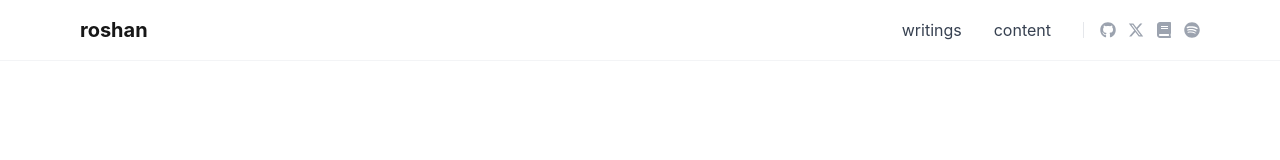
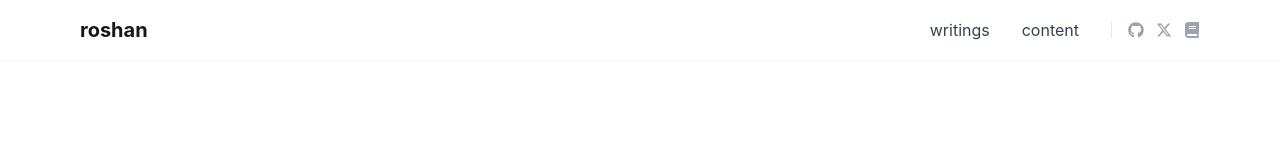
Before and after one commit to rohoswagger/whoami, a Next.js app: page / in a window 1280 px wide. Shown: the top 160 px of the page. Built offline with nearby package versions, Linux system fonts and the light colour scheme.

Commit message:
Remove Spotify from social links

```diff
--- a/public/data/links.ts
+++ b/public/data/links.ts
@@ -13,9 +13,4 @@ export const LINKS = [
     icon: FaBook,
     href: "https://goodreads.com/rohoswagger",
   },
-  {
-    name: "Spotify",
-    icon: FaSpotify,
-    href: "https://open.spotify.com/user/thbelp9jszh1iympwqi9xo9ky?si=97451a6032e04b75",
-  },
 ];
```
